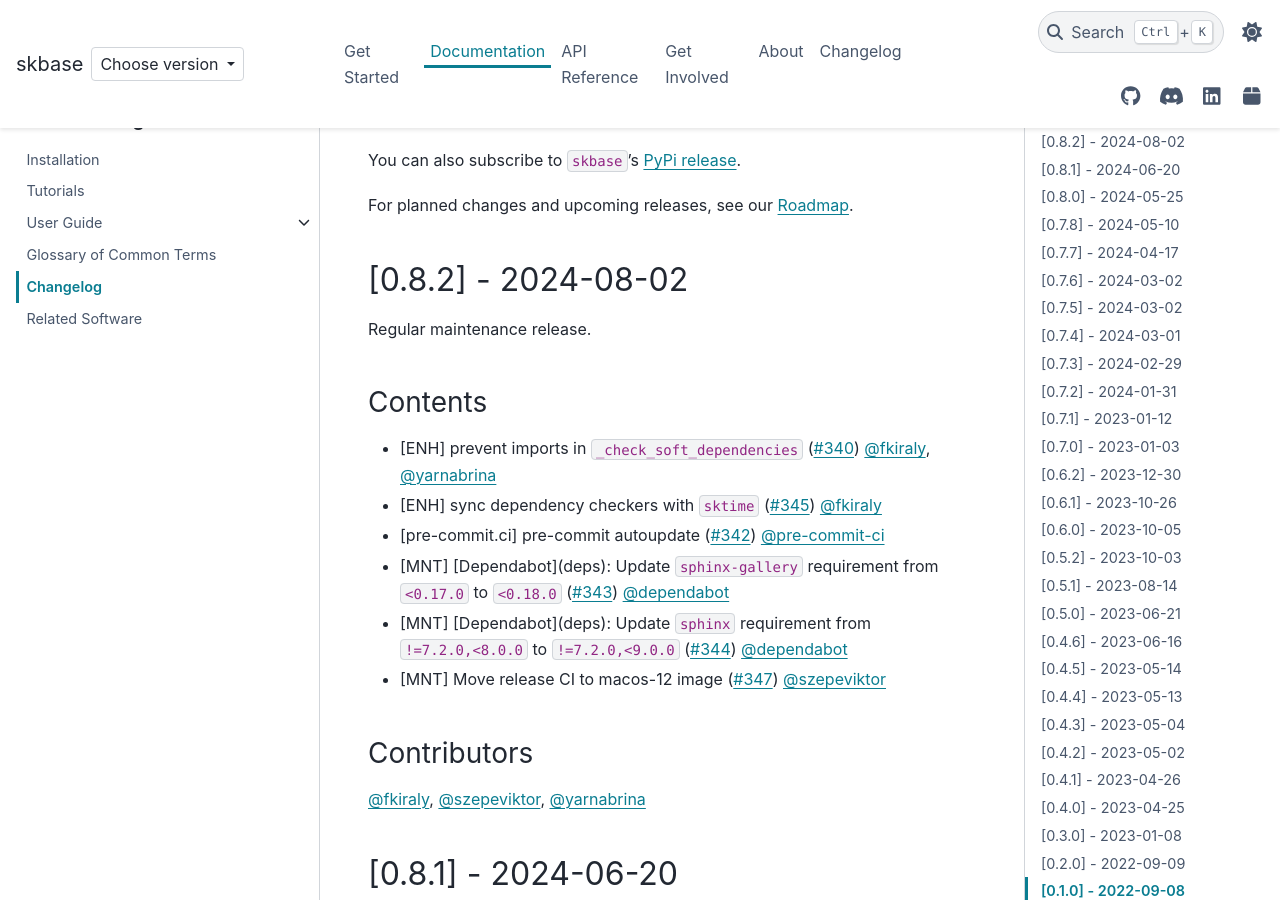
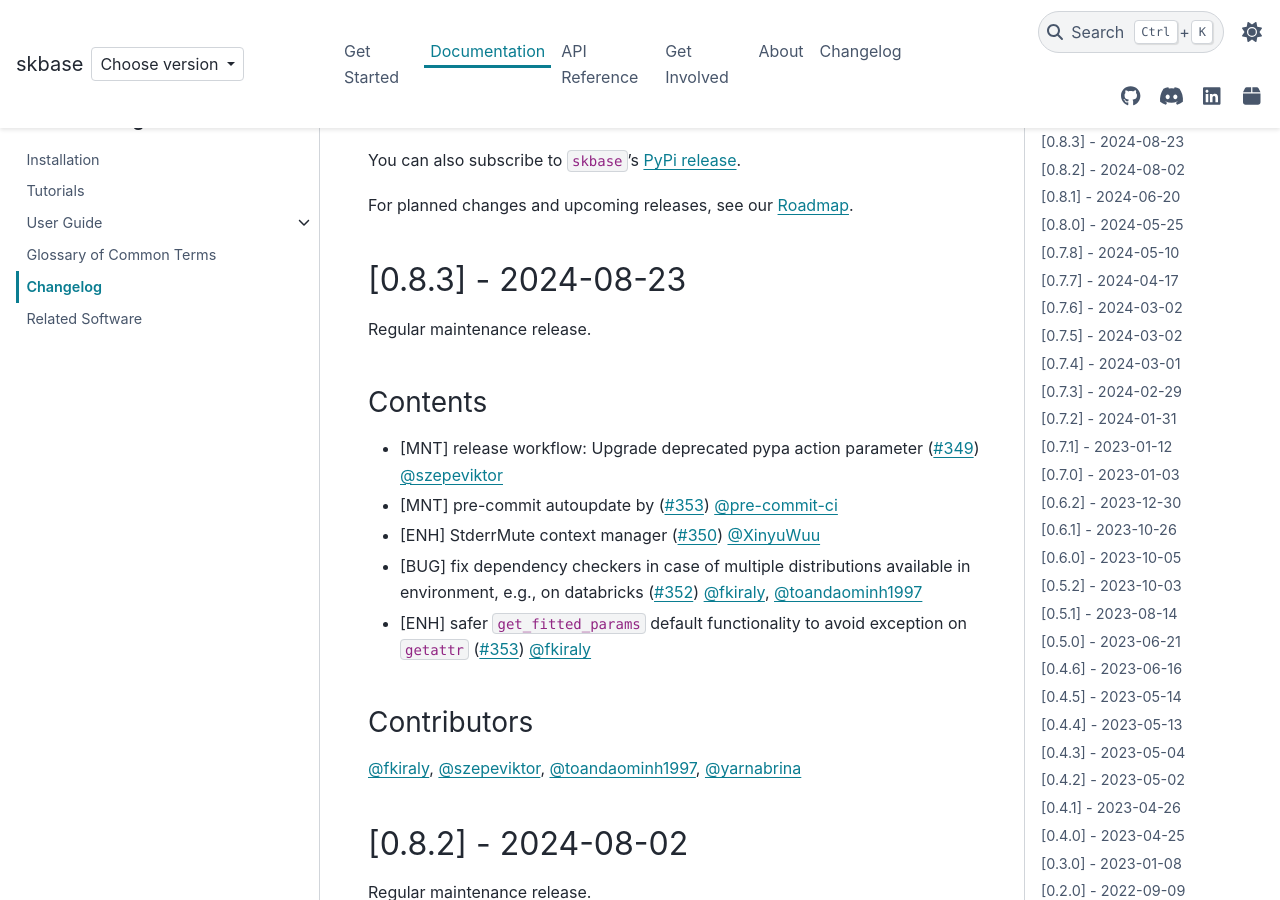
Before and after one commit to sktime/skbase, a Sphinx documentation site: the page built from docs/source/user_documentation/changelog.rst, in a window 1280 px wide and 900 px high, scrolled down 224 px. Built offline with Sphinx 7.4.7 and the PyData theme 0.15.4, drawn with Linux system fonts in a browser that asks for light colours; comment, search, counter and statistics services are not loaded.

Commit message:
Release 0.8.3 (#354)
Release 0.8.3

* changelog
* version bump

```diff
--- a/docs/source/user_documentation/changelog.rst
+++ b/docs/source/user_documentation/changelog.rst
@@ -13,6 +13,31 @@
 `PyPi release <https://libraries.io/pypi/scikit-base>`_.
 
 For planned changes and upcoming releases, see our :ref:`roadmap`.
+
+[0.8.3] - 2024-08-23
+====================
+
+Regular maintenance release.
+
+Contents
+--------
+
+* [MNT] release workflow: Upgrade deprecated pypa action parameter
+  (:pr:`349`) :user:`szepeviktor`
+* [MNT] pre-commit autoupdate by (:pr:`353`) :user:`pre-commit-ci`
+* [ENH] StderrMute context manager (:pr:`350`) :user:`XinyuWuu`
+* [BUG] fix dependency checkers in case of multiple distributions available in
+  environment, e.g., on databricks (:pr:`352`) :user:`fkiraly`, :user:`toandaominh1997`
+* [ENH] safer ``get_fitted_params`` default functionality to avoid exception
+  on ``getattr`` (:pr:`353`) :user:`fkiraly`
+
+Contributors
+------------
+
+:user:`fkiraly`,
+:user:`szepeviktor`,
+:user:`toandaominh1997`,
+:user:`yarnabrina`
 
 
 [0.8.2] - 2024-08-02
--- a/pyproject.toml
+++ b/pyproject.toml
@@ -1,6 +1,6 @@
 [project]
 name = "scikit-base"
-version = "0.8.2"
+version = "0.8.3"
 description = "Base classes for sklearn-like parametric objects"
 authors = [
     {name = "sktime developers", email = "sktime.toolbox@gmail.com"},
--- a/skbase/__init__.py
+++ b/skbase/__init__.py
@@ -6,4 +6,4 @@
 The included functionality makes it easy to reuse scikit-learn and
 sktime design principles in your project.
 """
-__version__: str = "0.8.2"
+__version__: str = "0.8.3"
```
Also changed, not shown: README.md (+1 -1 lines), docs/source/_static/switcher.json (+6 -1 lines).
